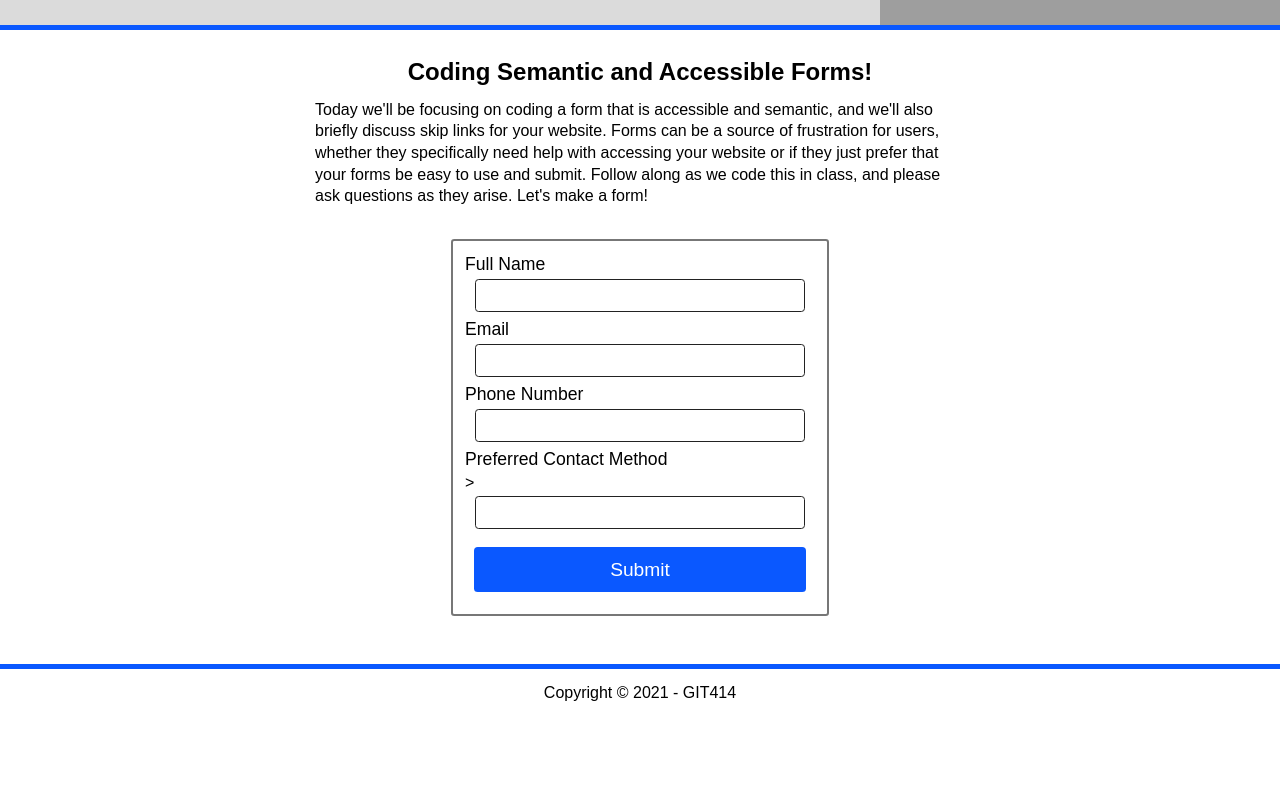
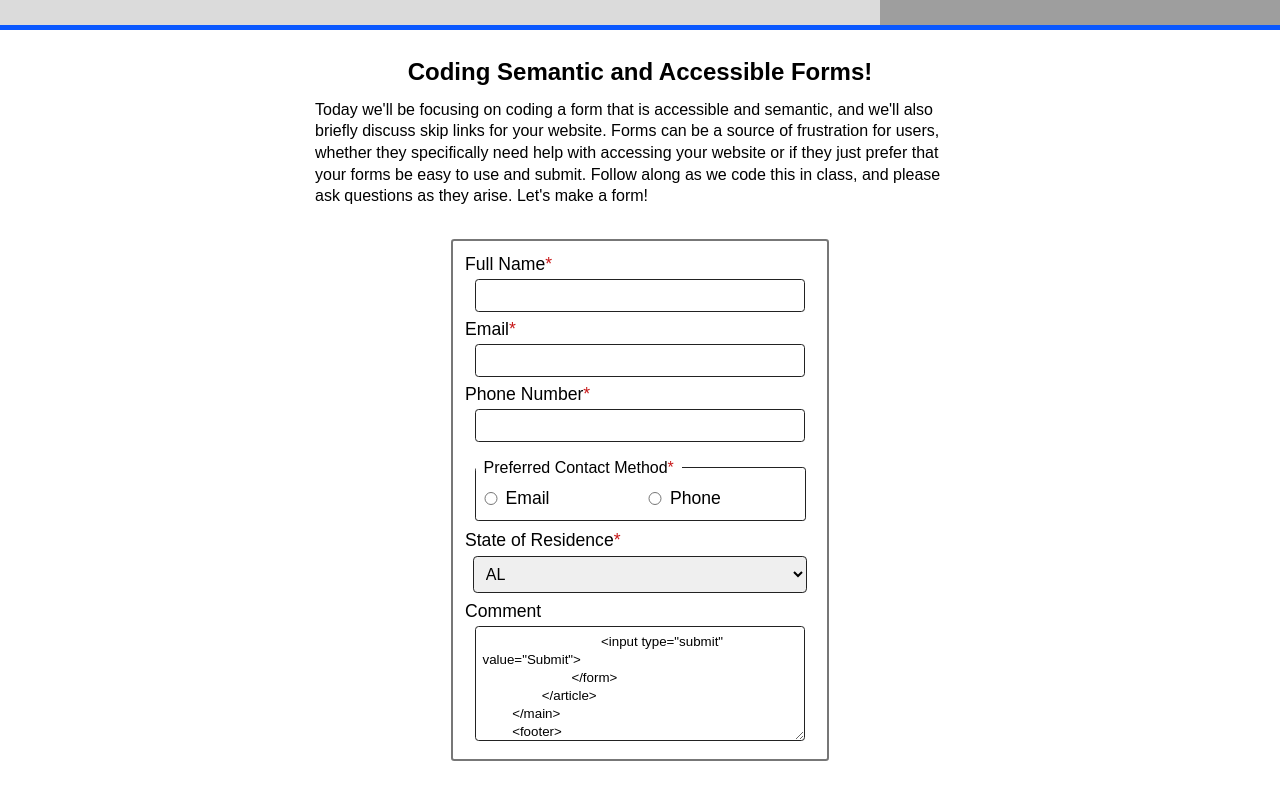
Before and after one commit to KLMaldonado/1.2_Assignment_GIT414, a plain HTML site: page index.html in a window 1280 px wide. Shown: the part 456-1256 px from the top of the page. Before the commit the page ends 1173 px from the top, so only its background shows below. Drawn offline with Linux system fonts and the light colour scheme; grey boxes are pictures that could not be loaded.

Commit message:
update html add select element
update html add select element

```diff
--- a/index.html
+++ b/index.html
@@ -30,16 +30,74 @@
 
 <!-- 	-------- TO-DO: ADD FORM CODE HERE DURING CLASS, FOLLOW ALONG TO COMPLETE -------- -->
 			<form>
-				<label for="firstlast">Full Name</label>
-				<input type="text" id="firstlast" name="firstlast">
-				<label for="email">Email</label>
-				<input type="email" id="email" name="email">
-				<label for="phone">Phone Number</label>
-				<input type="tel" id="phone" name="phone">
-				<label>Preferred Contact Method</label>
-
-				><label for="comment"></label>
-				<input type="text" id="comment" name="comment">
+				<label for="firstlast">Full Name<span class="required">*</span></label>
+				<input type="text" id="firstlast" name="firstlast" autocomplete="name" required>
+				<label for="email">Email<span class="required">*</span></label>
+				<input type="email" id="email" name="email" autocomplete="email" required>
+				<label for="phone">Phone Number<span class="required">*</span></label>
+				<input type="tel" id="phone" name="phone" autocomplete="tel" required>
+				<fieldset>
+					<legend>Preferred Contact Method<span class="required">*</span></legend>
+					<input type="radio" id="prefemail" name="prefemail" required>
+					<label for="prefemail">Email</label>
+					<input type="radio" id="prefphone" name="prefphone" required>
+					<label for="prefphone">Phone</label>
+				</fieldset>
+				<label for="state">State of Residence<span class="required">*</span></label>
+				<select id="state" name="state" required>
+					<option value="AL">AL</option>
+					<option value="AK">AK</option>
+					<option value="AZ">AZ</option>
+					<option value="AR">AR</option>
+					<option value="CA">CA</option>
+					<option value="CO">CO</option>
+					<option value="CT">CT</option>
+					<option value="DE">DE</option>
+					<option value="FL">FL</option>
+					<option value="GA">GA</option>
+					<option value="HI">HI</option>
+					<option value="ID">ID</option>
+					<option value="IL">IL</option>
+					<option value="IN">IN</option>
+					<option value="IA">IA</option>
+					<option value="KS">KS</option>
+					<option value="KY">KY</option>
+					<option value="LA">LA</option>
+					<option value="ME">ME</option>
+					<option value="MD">MD</option>
+					<option value="MA">MA</option>
+					<option value="MI">MI</option>
+					<option value="MN">MN</option>
+					<option value="MS">MS</option>
+					<option value="MO">MO</option>
+					<option value="MT">MT</option>
+					<option value="NE">NE</option>
+					<option value="NV">NV</option>
+					<option value="NH">NH</option>
+					<option value="NJ">NJ</option>
+					<option value="NM">NM</option>
+					<option value="NY">NY</option>
+					<option value="NC">NC</option>
+					<option value="ND">ND</option>
+					<option value="OH">OH</option>
+					<option value="OK">OK</option>
+					<option value="OR">OR</option>
+					<option value="PA">PA</option>
+					<option value="RI">RI</option>
+					<option value="SC">SC</option>
+					<option value="SD">SD</option>
+					<option value="TN">TN</option>
+					<option value="TX">TX</option>
+					<option value="UT">UT</option>
+					<option value="VT">VT</option>
+					<option value="VA">VA</option>
+					<option value="WA">WA</option>
+					<option value="WV">WV</option>
+					<option value="WI">WI</option>
+					<option value="WY">WY</option>
+				</select>
+				<label for="comment">Comment</label>
+				<textarea type="text" id="comment" name="comment">
 				<input type="submit" value="Submit">
 			</form>
 		</article>
```
